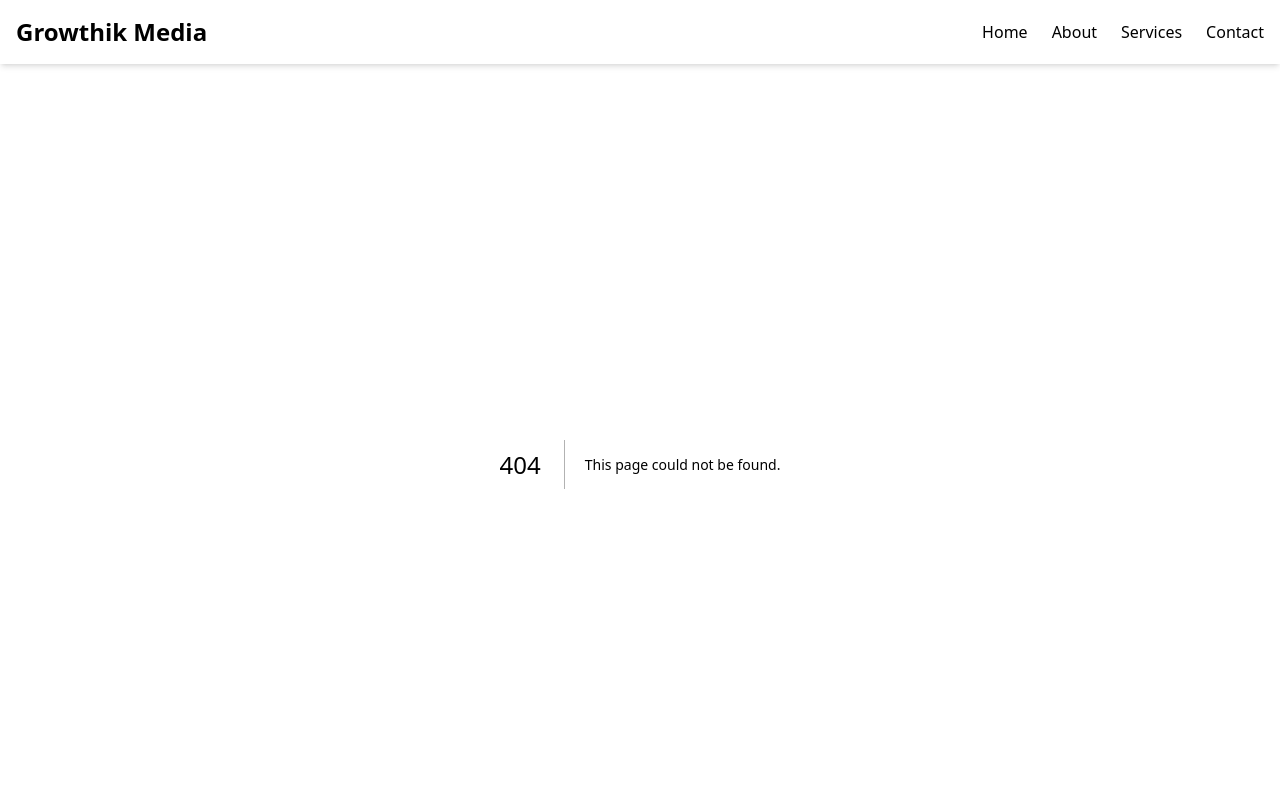
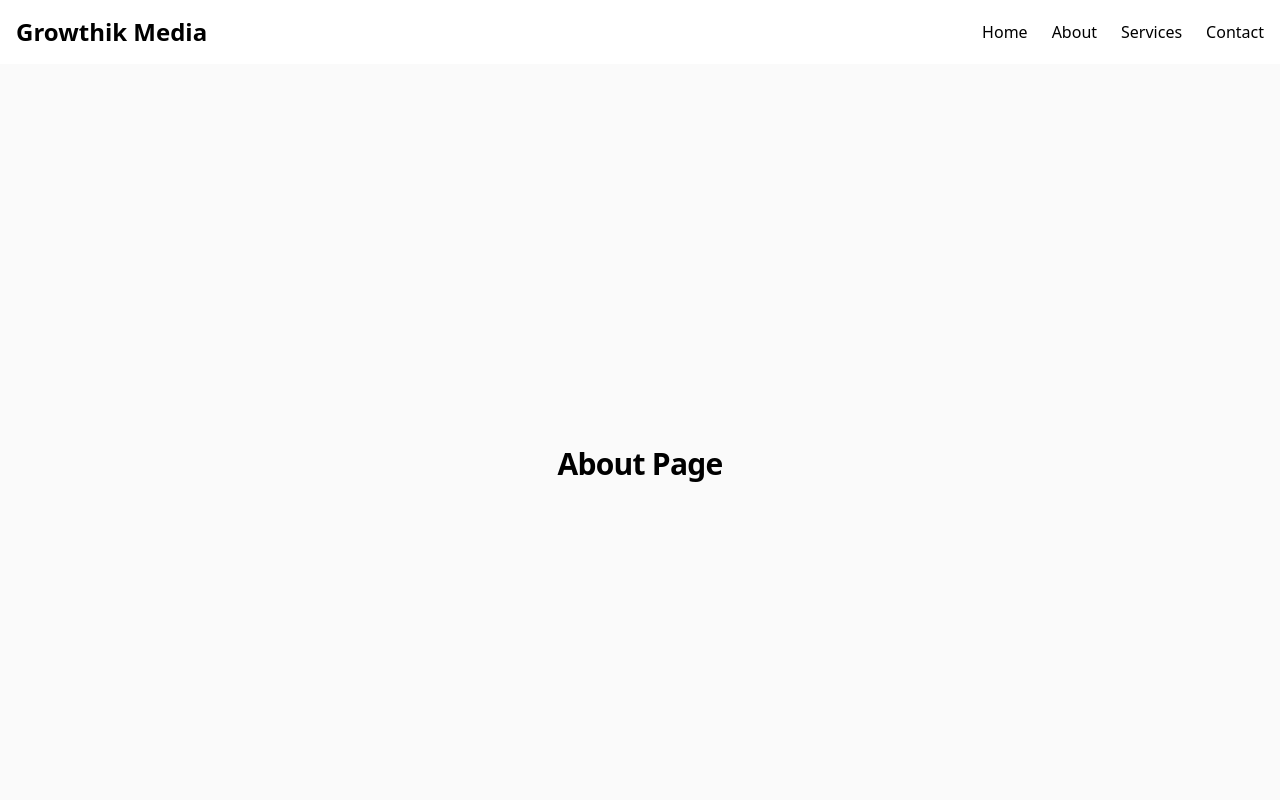
Before and after one commit to amolkadam5256/GrowthikMedia.com, a Next.js app: page /about in a window 1280 px wide. Before the commit this address had no page. Shown: the top 800 px of the page. Built offline with nearby package versions, Linux system fonts and the light colour scheme.

Commit message:
first commit

```diff
--- /dev/null
+++ b/app/about/page.tsx
@@ -0,0 +1,11 @@
+export default function AboutPage() {
+    return (
+        <div className="flex min-h-screen items-center justify-center bg-zinc-50 font-sans dark:bg-black">
+            <div className="flex flex-col items-center gap-6 text-center sm:items-start sm:text-left">
+                <h1 className="max-w-xs text-3xl font-semibold leading-10 tracking-tight text-black dark:text-zinc-50">
+                    About Page
+                </h1>
+            </div>
+        </div>
+    );
+}
--- a/app/layout.tsx
+++ b/app/layout.tsx
@@ -1,5 +1,5 @@
 // app/layout.tsx
-import './globals.css';
+import '../styles/App.css';
 import Header from '../components/Header';
 import Footer from '../components/Footer';
 
```
Also changed, not shown: app/page.tsx (line endings or trailing spaces), styles/App.css (renamed from app/globals.css).
